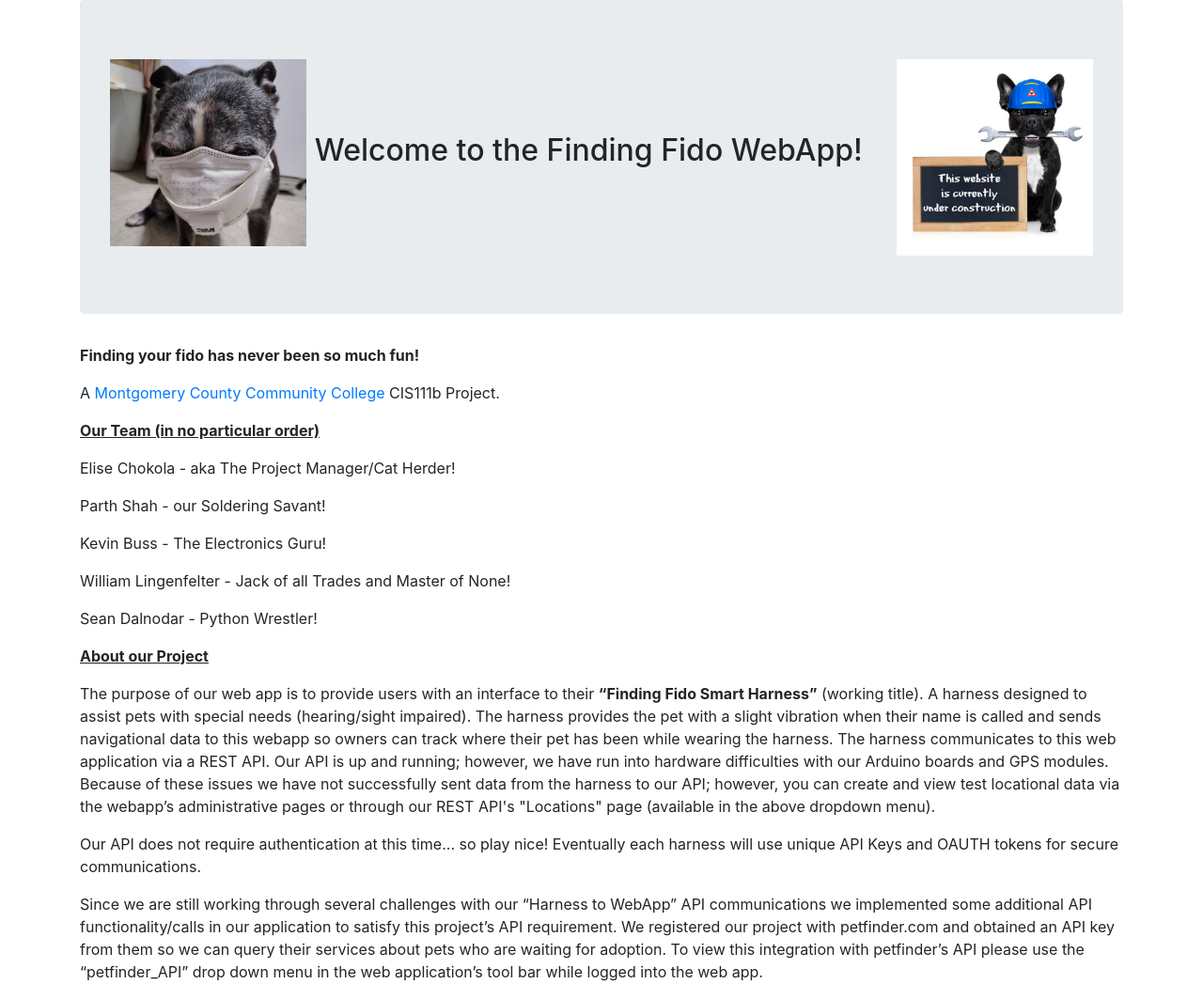
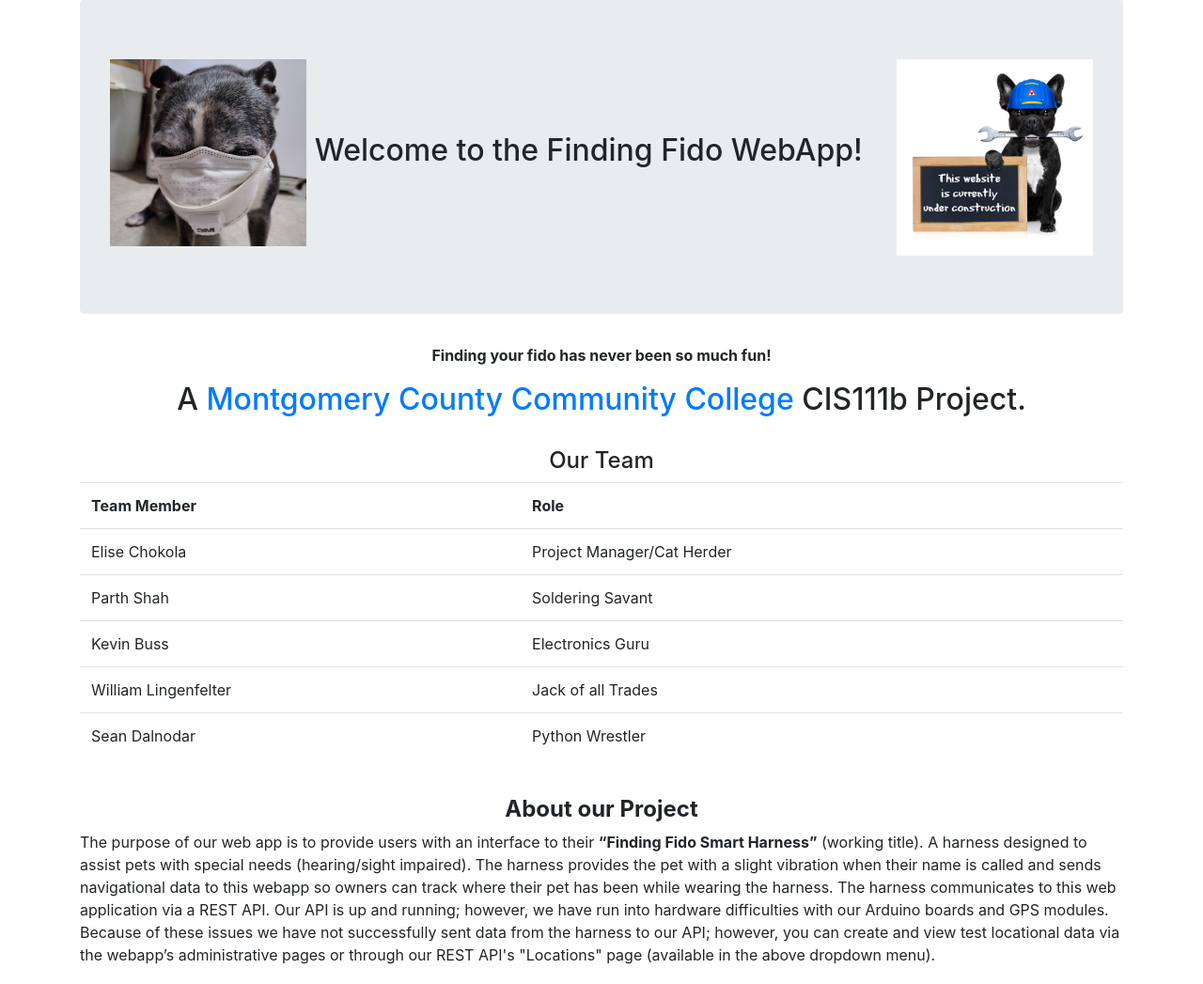
Before and after one commit to elisecho/FidoFinder, a Django app: page / in a window 1280 px wide. Shown: the part 73-1120 px from the top of the page at 94% size. Run offline with Django 3.2, Linux system fonts and the light colour scheme; some libraries are stand-ins or nearby versions.

Commit message:
Update index.html

```diff
--- a/ff_app/templates/ff_app/index.html
+++ b/ff_app/templates/ff_app/index.html
@@ -12,17 +12,40 @@
 
 {% block content %}
 	{% load static %}
-	<p><b>Finding your fido has never been so much fun!</b></p>
-	<p>A <a href="https://www.mc3.edu/">Montgomery County Community College</a> CIS111b Project.</p>
-	<p><b><u>Our Team (in no particular order)</p></b></u>
-	<p>Elise Chokola - aka The Project Manager/Cat Herder!</p>
-	<p>Parth Shah - our Soldering Savant!</p>
-	<p>Kevin Buss - The Electronics Guru!</p>
-	<p>William Lingenfelter - Jack of all Trades and Master of None!</p>
-	<p>Sean Dalnodar - Python Wrestler!</p>
-
+	{% load bootstrap4 %}
+	<p align='center'><b>Finding your fido has never been so much fun!</b></p>
+	<h2 align='center'>A <a href="https://www.mc3.edu/">Montgomery County Community College</a> CIS111b Project.</h2>
+	</br>
+	<h4 align='center'>Our Team</h4>
+	<table class="table">
+	  <tr>
+	    <th>Team Member</th>
+	    <th>Role</th>
+	  </tr>
+	  <tr>
+	    <td>Elise Chokola</td>
+	    <td>Project Manager/Cat Herder</td>
+	  </tr>
+	  <tr>
+	    <td>Parth Shah</td>
+	    <td>Soldering Savant</td>
+	  </tr>
+	  <tr>
+	    <td>Kevin Buss</td>
+	    <td>Electronics Guru</td>
+	  </tr>
+	  <tr>
+	    <td>William Lingenfelter</td>
+	    <td>Jack of all Trades</td>
+	  </tr>
+	  <tr>
+	    <td>Sean Dalnodar</td>
+	    <td>Python Wrestler</td>
+	  </tr>
+	</table>
+</br>
 <div>
-	<p><u><b>About our Project</b></u></p>
+	<h4 align='center'><b>About our Project</b></h4>
 	<p>
 		The purpose of our web app is to provide users with an interface to their <b>“Finding Fido Smart Harness”</b> (working title). A harness designed to
 		assist pets with special needs (hearing/sight impaired).  The harness provides the pet with a slight vibration when their name is called and sends navigational
```
